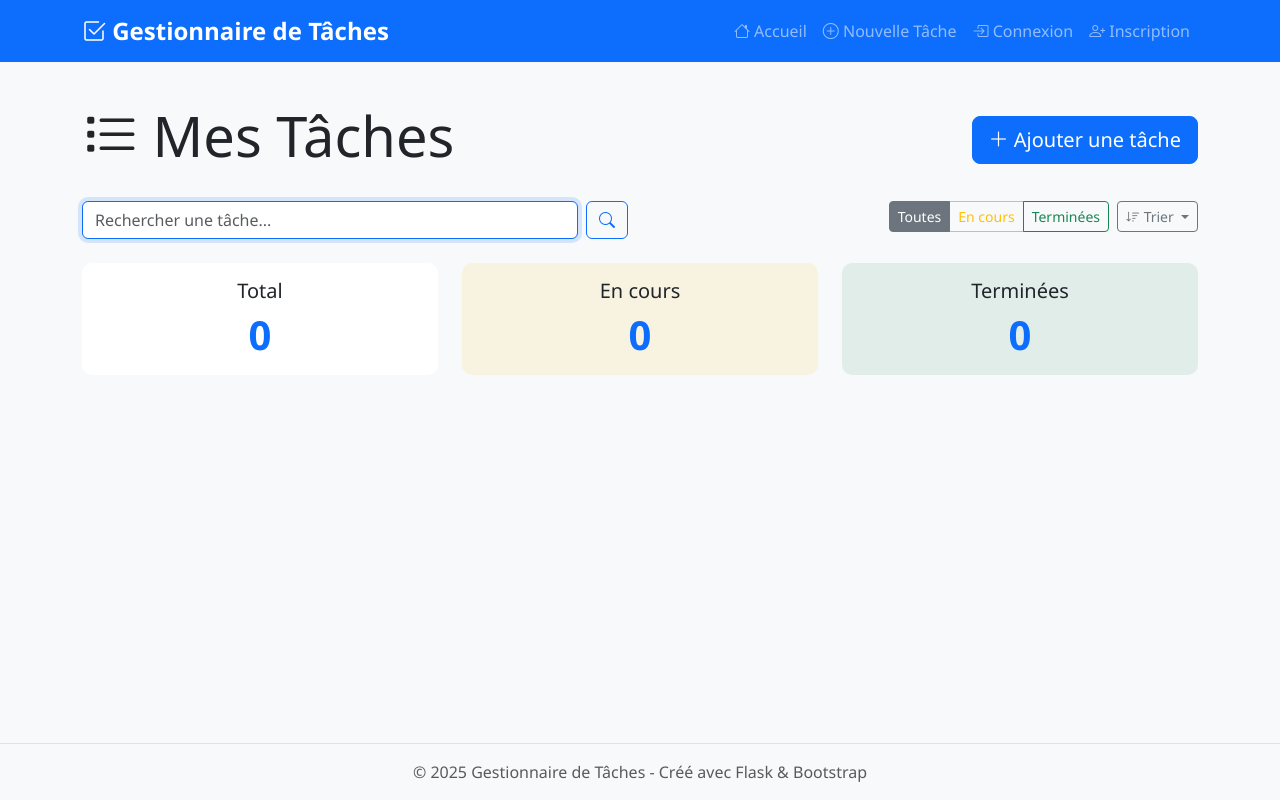
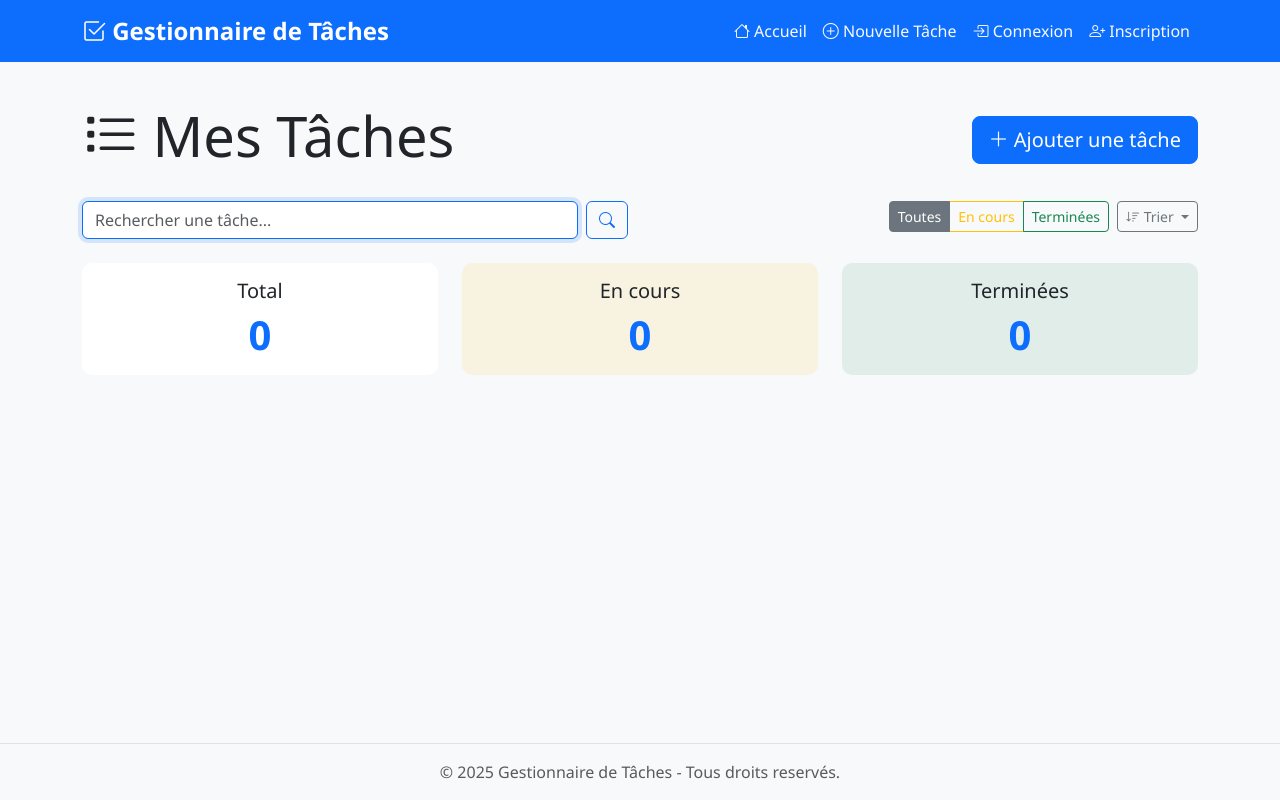
Before and after one commit to dimi-creator/RTA, a Flask app: page / in a window 1280 px wide. Run offline with Flask 3, Linux system fonts and the light colour scheme.

Commit message:
mise à jour RTA

```diff
--- a/app/static/css/style.css
+++ b/app/static/css/style.css
@@ -205,3 +205,7 @@ input[type="checkbox"] {
 .alert-dismissible .btn-close {
     padding: 0.75rem 1rem;
 }
+
+.nav-link-hover-yellow:hover {
+    color: #ffc107 !important; /* Jaune Bootstrap */
+}
--- a/app/templates/base.html
+++ b/app/templates/base.html
@@ -31,35 +31,35 @@
             <div class="collapse navbar-collapse" id="navbarNav">
                 <ul class="navbar-nav ms-auto">
                     <li class="nav-item">
-                        <a class="nav-link" href="{{ url_for('main.index') }}">
+                        <a class="nav-link text-light nav-link-hover-yellow" href="{{ url_for('main.index') }}">
                             <i class="bi bi-house"></i> Accueil
                         </a>
                     </li>
                     <li class="nav-item">
-                        <a class="nav-link" href="{{ url_for('main.add_task') }}">
+                        <a class="nav-link text-light nav-link-hover-yellow" href="{{ url_for('main.add_task') }}">
                             <i class="bi bi-plus-circle"></i> Nouvelle Tâche
                         </a>
                     </li>
 
                     {% if session.get('user_id') %}
                         <li class="nav-item">
-                            <span class="nav-link text-light">
+                            <span class="nav-link text-warning">
                                 <i class="bi bi-person-circle"></i> {{ session.get('username') }}
                             </span>
                         </li>
                         <li class="nav-item">
-                            <a class="nav-link" href="{{ url_for('main.logout') }}">
+                            <a class="nav-link text-light nav-link-hover-yellow" href="{{ url_for('main.logout') }}">
                                 <i class="bi bi-box-arrow-right"></i> Déconnexion
                             </a>
                         </li>
                     {% else %}
                         <li class="nav-item">
-                            <a class="nav-link" href="{{ url_for('main.login') }}">
+                            <a class="nav-link text-light nav-link-hover-yellow" href="{{ url_for('main.login') }}">
                                 <i class="bi bi-box-arrow-in-right"></i> Connexion
                             </a>
                         </li>
                         <li class="nav-item">
-                            <a class="nav-link" href="{{ url_for('main.register') }}">
+                            <a class="nav-link text-light nav-link-hover-yellow" href="{{ url_for('main.register') }}">
                                 <i class="bi bi-person-plus"></i> Inscription
                             </a>
                         </li>
@@ -92,7 +92,7 @@
     <footer class="bg-light text-center text-muted py-3 mt-5">
         <div class="container">
             <p class="mb-0">
-                &copy; 2025 Gestionnaire de Tâches - Créé avec Flask & Bootstrap
+                &copy; 2025 Gestionnaire de Tâches - Tous droits reservés.
             </p>
         </div>
     </footer>
```
Also changed, not shown: README.md.
